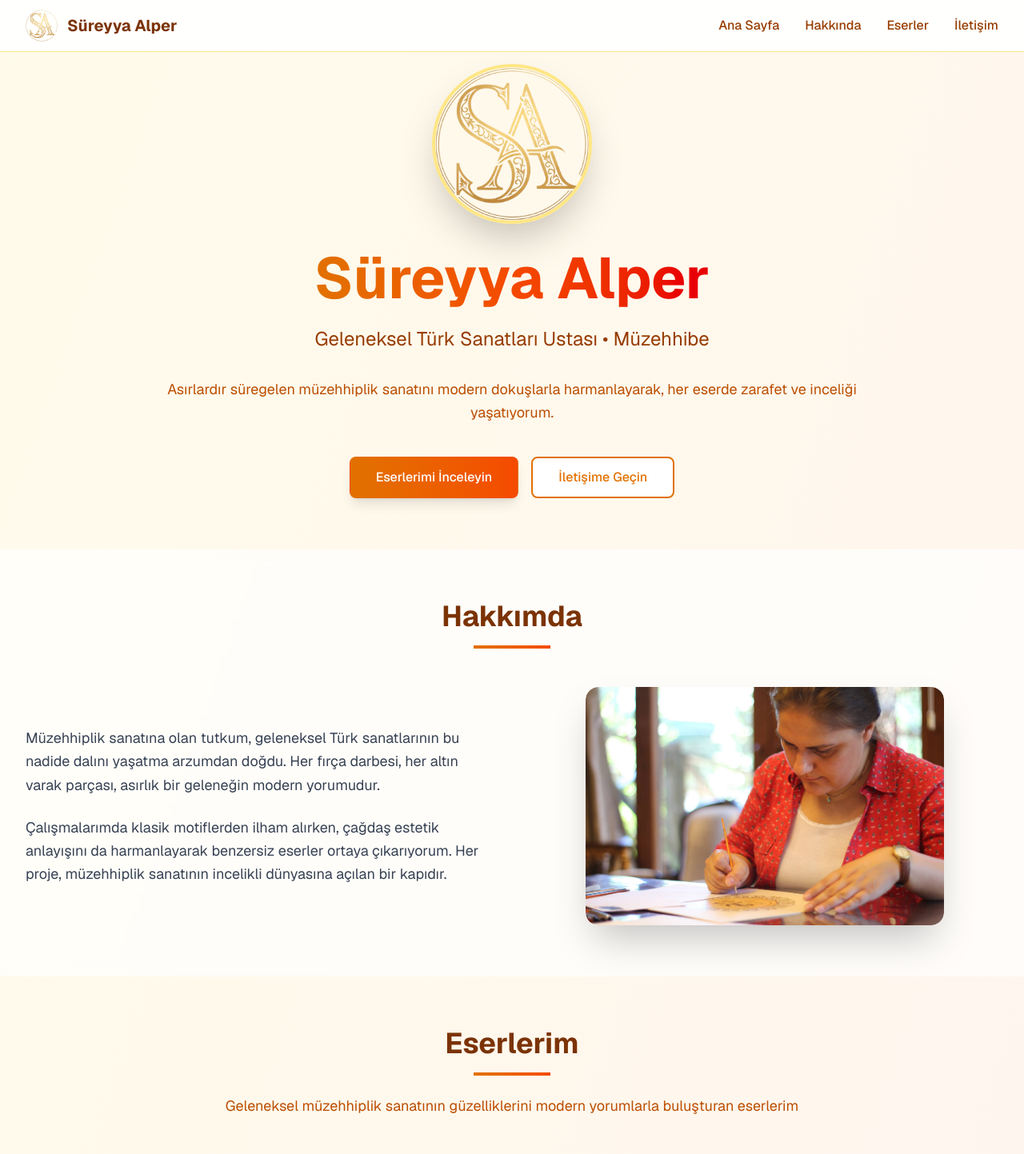
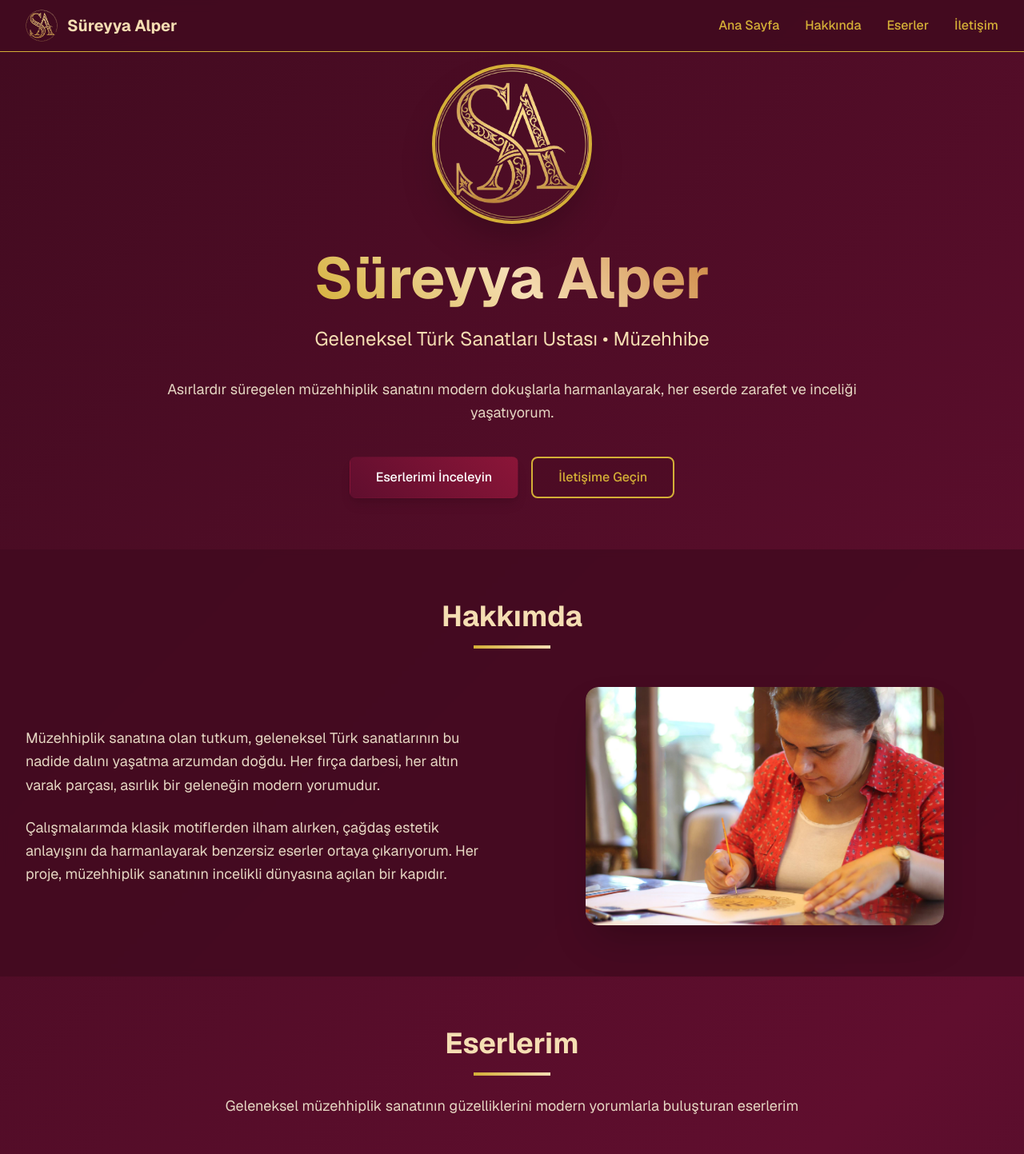
Before and after one commit to mustafagenc/sureyyaalper, a Next.js app: page / in a window 1280 px wide. Shown: the top 1443 px of the page at 80% size. Built offline with nearby package versions, Linux system fonts and the light colour scheme.

Commit message:
Updates site theme and styling
Refactors the site's theme to use a darker color palette
inspired by traditional art.

Improves the visual appeal and user experience by
adjusting colors, backgrounds, and font styles to
create a cohesive and elegant design.

```diff
--- a/src/app/page.tsx
+++ b/src/app/page.tsx
@@ -6,7 +6,7 @@ import Navigation from "@/components/Navigation";
 
 export default function Home() {
   return (
-    <main className="min-h-screen bg-gradient-to-br from-amber-50 via-orange-50 to-red-50">
+    <main className="min-h-screen" style={{ background: 'linear-gradient(135deg, #420B20 0%, #600E2E 50%, #2D0B1F 100%)' }}>
       {/* Navigation */}
       <Navigation />
 
@@ -20,31 +20,40 @@ export default function Home() {
                 alt="Süreyya Alper"
                 width={200}
                 height={200}
-                className="mx-auto rounded-full shadow-2xl border-4 border-amber-200"
+                className="mx-auto rounded-full shadow-2xl border-4"
+                style={{ borderColor: '#D4AF37' }}
               />
             </div>
             <h1 className="text-4xl sm:text-6xl lg:text-7xl font-bold mb-6">
-              <span className="bg-gradient-to-r from-amber-600 via-orange-600 to-red-600 text-transparent bg-clip-text">
+              <span className="text-transparent bg-clip-text" style={{ backgroundImage: 'linear-gradient(45deg, #D4AF37, #F5DEB3, #CD853F)' }}>
                 Süreyya Alper
               </span>
             </h1>
-            <p className="text-xl sm:text-2xl text-amber-800 mb-8 max-w-3xl mx-auto">
+            <p className="text-xl sm:text-2xl mb-8 max-w-3xl mx-auto" style={{ color: '#F5DEB3' }}>
               Geleneksel Türk Sanatları Ustası • Müzehhibe
             </p>
-            <p className="text-lg text-amber-700 mb-10 max-w-4xl mx-auto leading-relaxed">
+            <p className="text-lg mb-10 max-w-4xl mx-auto leading-relaxed" style={{ color: '#E6D7C3' }}>
               Asırlardır süregelen müzehhiplik sanatını modern dokuşlarla
               harmanlayarak, her eserde zarafet ve inceliği yaşatıyorum.
             </p>
             <div className="flex flex-col sm:flex-row gap-4 justify-center">
               <Link
                 href="#eserler"
-                className="inline-flex items-center px-8 py-3 border border-transparent text-base font-medium rounded-lg text-white bg-gradient-to-r from-amber-600 to-orange-600 hover:from-amber-700 hover:to-orange-700 transition-all duration-300 shadow-lg hover:shadow-xl"
+                className="inline-flex items-center px-8 py-3 border border-transparent text-base font-medium rounded-lg text-white transition-all duration-300 shadow-lg hover:shadow-xl hover:opacity-90"
+                style={{
+                  background: 'linear-gradient(45deg, #600E2E, #8B1538)'
+                }}
               >
                 Eserlerimi İnceleyin
               </Link>
               <Link
                 href="#iletisim"
-                className="inline-flex items-center px-8 py-3 border-2 border-amber-600 text-base font-medium rounded-lg text-amber-600 bg-white hover:bg-amber-50 transition-all duration-300"
+                className="inline-flex items-center px-8 py-3 border-2 text-base font-medium rounded-lg transition-all duration-300 hover:opacity-80"
+                style={{
+                  borderColor: '#D4AF37',
+                  color: '#D4AF37',
+                  backgroundColor: 'rgba(66, 11, 32, 0.3)'
+                }}
               >
                 İletişime Geçin
               </Link>
@@ -54,23 +63,23 @@ export default function Home() {
       </section>
 
       {/* About Section */}
-      <section id="hakkinda" className="py-16 bg-white/70 backdrop-blur-sm">
+      <section id="hakkinda" className="py-16" style={{ backgroundColor: 'rgba(66, 11, 32, 0.8)', backdropFilter: 'blur(4px)' }}>
         <div className="max-w-7xl mx-auto px-4 sm:px-6 lg:px-8">
           <div className="text-center mb-12">
-            <h2 className="text-3xl sm:text-4xl font-bold text-amber-900 mb-4">
+            <h2 className="text-3xl sm:text-4xl font-bold mb-4" style={{ color: '#F5DEB3' }}>
               Hakkımda
             </h2>
-            <div className="w-24 h-1 bg-gradient-to-r from-amber-600 to-orange-600 mx-auto"></div>
+            <div className="w-24 h-1 mx-auto" style={{ background: 'linear-gradient(90deg, #D4AF37, #F5DEB3)' }}></div>
           </div>
 
           <div className="grid grid-cols-1 lg:grid-cols-2 gap-12 items-center">
             <div className="space-y-6">
-              <p className="text-lg text-gray-700 leading-relaxed">
+              <p className="text-lg leading-relaxed" style={{ color: '#E6D7C3' }}>
                 Müzehhiplik sanatına olan tutkum, geleneksel Türk sanatlarının
                 bu nadide dalını yaşatma arzumdan doğdu. Her fırça darbesi, her
                 altın varak parçası, asırlık bir geleneğin modern yorumudur.
               </p>
-              <p className="text-lg text-gray-700 leading-relaxed">
+              <p className="text-lg leading-relaxed" style={{ color: '#E6D7C3' }}>
                 Çalışmalarımda klasik motiflerden ilham alırken, çağdaş estetik
                 anlayışını da harmanlayarak benzersiz eserler ortaya
                 çıkarıyorum. Her proje, müzehhiplik sanatının incelikli
@@ -97,11 +106,11 @@ export default function Home() {
       <section id="eserler" className="py-16">
         <div className="max-w-7xl mx-auto px-4 sm:px-6 lg:px-8">
           <div className="text-center mb-12">
-            <h2 className="text-3xl sm:text-4xl font-bold text-amber-900 mb-4">
+            <h2 className="text-3xl sm:text-4xl font-bold mb-4" style={{ color: '#F5DEB3' }}>
               Eserlerim
             </h2>
-            <div className="w-24 h-1 bg-gradient-to-r from-amber-600 to-orange-600 mx-auto"></div>
-            <p className="mt-6 text-lg text-amber-700 max-w-3xl mx-auto">
+            <div className="w-24 h-1 mx-auto" style={{ background: 'linear-gradient(90deg, #D4AF37, #F5DEB3)' }}></div>
+            <p className="mt-6 text-lg max-w-3xl mx-auto" style={{ color: '#E6D7C3' }}>
               Geleneksel müzehhiplik sanatının güzelliklerini modern yorumlarla
               buluşturan eserlerim
             </p>
@@ -112,13 +121,13 @@ export default function Home() {
       </section>
 
       {/* Contact Section */}
-      <section id="iletisim" className="py-16 bg-white/70 backdrop-blur-sm">
+      <section id="iletisim" className="py-16" style={{ backgroundColor: 'rgba(66, 11, 32, 0.8)', backdropFilter: 'blur(4px)' }}>
         <div className="max-w-7xl mx-auto px-4 sm:px-6 lg:px-8">
           <div className="text-center mb-12">
-            <h2 className="text-3xl sm:text-4xl font-bold text-amber-900 mb-4">
+            <h2 className="text-3xl sm:text-4xl font-bold mb-4" style={{ color: '#F5DEB3' }}>
               İletişim
             </h2>
-            <div className="w-24 h-1 bg-gradient-to-r from-amber-600 to-orange-600 mx-auto"></div>
+            <div className="w-24 h-1 mx-auto" style={{ background: 'linear-gradient(90deg, #D4AF37, #F5DEB3)' }}></div>
           </div>
 
           <div className="grid grid-cols-1 lg:grid-cols-2 gap-12">
@@ -227,7 +236,7 @@ export default function Home() {
       </section>
 
       {/* Footer */}
-      <footer className="bg-amber-900 text-white py-12">
+      <footer className="py-12" style={{ backgroundColor: '#420B20' }}>
         <div className="max-w-7xl mx-auto px-4 sm:px-6 lg:px-8">
           <div className="text-center">
             <div className="flex items-center justify-center mb-4">
@@ -238,12 +247,12 @@ export default function Home() {
                 height={50}
                 className="rounded-full mr-3"
               />
-              <span className="text-2xl font-bold">Süreyya Alper</span>
+              <span className="text-2xl font-bold" style={{ color: '#F5DEB3' }}>Süreyya Alper</span>
             </div>
-            <p className="text-amber-200 mb-6">
+            <p className="mb-6" style={{ color: '#D4AF37' }}>
               Geleneksel Türk Sanatları • Müzehhiplik
             </p>
-            <p className="text-amber-300 text-sm">
+            <p className="text-sm" style={{ color: '#E6D7C3' }}>
               © 2024 Süreyya Alper. Tüm hakları saklıdır.
             </p>
           </div>
--- a/src/components/Navigation.tsx
+++ b/src/components/Navigation.tsx
@@ -33,9 +33,15 @@ export default function Navigation() {
   ];
 
   return (
-    <nav className={`fixed top-0 left-0 right-0 z-50 transition-all duration-300 ${
-      isScrolled ? 'bg-white/95 backdrop-blur-md shadow-lg' : 'bg-white/90 backdrop-blur-sm'
-    } border-b border-amber-200`}>
+    <nav
+      className={`fixed top-0 left-0 right-0 z-50 transition-all duration-300 ${
+        isScrolled ? 'backdrop-blur-md shadow-lg' : 'backdrop-blur-sm'
+      } border-b`}
+      style={{
+        backgroundColor: isScrolled ? 'rgba(66, 11, 32, 0.95)' : 'rgba(66, 11, 32, 0.90)',
+        borderBottomColor: '#D4AF37'
+      }}
+    >
       <div className="max-w-7xl mx-auto px-4 sm:px-6 lg:px-8">
         <div className="flex justify-between items-center h-16">
           {/* Logo */}
@@ -47,7 +53,7 @@ export default function Navigation() {
               height={40}
               className="rounded-full"
             />
-            <span className="ml-3 text-xl font-bold text-amber-900">Süreyya Alper</span>
+            <span className="ml-3 text-xl font-bold" style={{ color: '#F5DEB3' }}>Süreyya Alper</span>
           </Link>
 
           {/* Desktop Menu */}
@@ -56,7 +62,8 @@ export default function Navigation() {
               <Link
                 key={item.href}
                 href={item.href}
-                className="text-amber-800 hover:text-amber-600 transition-colors font-medium"
+                className="transition-colors font-medium hover:opacity-80"
+                style={{ color: '#D4AF37' }}
               >
                 {item.label}
               </Link>
@@ -66,19 +73,28 @@ export default function Navigation() {
           {/* Mobile Menu Button */}
           <button
             onClick={toggleMenu}
-            className="md:hidden w-10 h-10 flex items-center justify-center rounded-lg hover:bg-amber-50 transition-colors"
+            className="md:hidden w-10 h-10 flex items-center justify-center rounded-lg transition-colors hover:opacity-80"
             aria-label="Menüyü aç/kapat"
           >
             <div className="space-y-1.5">
-              <div className={`w-6 h-0.5 bg-amber-800 transition-all duration-300 ${
-                isMenuOpen ? 'rotate-45 translate-y-2' : ''
-              }`}></div>
-              <div className={`w-6 h-0.5 bg-amber-800 transition-all duration-300 ${
-                isMenuOpen ? 'opacity-0' : ''
-              }`}></div>
-              <div className={`w-6 h-0.5 bg-amber-800 transition-all duration-300 ${
-                isMenuOpen ? '-rotate-45 -translate-y-2' : ''
-              }`}></div>
+              <div
+                className={`w-6 h-0.5 transition-all duration-300 ${
+                  isMenuOpen ? 'rotate-45 translate-y-2' : ''
+                }`}
+                style={{ backgroundColor: '#D4AF37' }}
+              ></div>
+              <div
+                className={`w-6 h-0.5 transition-all duration-300 ${
+                  isMenuOpen ? 'opacity-0' : ''
+                }`}
+                style={{ backgroundColor: '#D4AF37' }}
+              ></div>
+              <div
+                className={`w-6 h-0.5 transition-all duration-300 ${
+                  isMenuOpen ? '-rotate-45 -translate-y-2' : ''
+                }`}
+                style={{ backgroundColor: '#D4AF37' }}
+              ></div>
             </div>
           </button>
         </div>
@@ -93,7 +109,8 @@ export default function Navigation() {
                 key={item.href}
                 href={item.href}
                 onClick={closeMenu}
-                className="block px-4 py-2 text-amber-800 hover:text-amber-600 hover:bg-amber-50 rounded-lg transition-colors"
+                className="block px-4 py-2 rounded-lg transition-colors hover:opacity-80"
+                style={{ color: '#D4AF37' }}
               >
                 {item.label}
               </Link>
--- a/src/styles/globals.css
+++ b/src/styles/globals.css
@@ -1,8 +1,8 @@
 @import "tailwindcss";
 
 :root {
-  --background: #fffbf5;
-  --foreground: #1f1611;
+  --background: #420B20;
+  --foreground: #F5DEB3;
 }
 
 @theme inline {
@@ -28,16 +28,16 @@ body {
 }
 
 ::-webkit-scrollbar-track {
-  background: #f1f1f1;
+  background: #600E2E;
 }
 
 ::-webkit-scrollbar-thumb {
-  background: #d97706;
+  background: #D4AF37;
   border-radius: 4px;
 }
 
 ::-webkit-scrollbar-thumb:hover {
-  background: #b45309;
+  background: #F5DEB3;
 }
 
 /* Smooth transitions for all elements */
@@ -79,7 +79,7 @@ body {
 
 /* Custom focus states */
 input:focus, textarea:focus, button:focus {
-  outline: 2px solid #d97706;
+  outline: 2px solid #D4AF37;
   outline-offset: 2px;
 }
 
```
